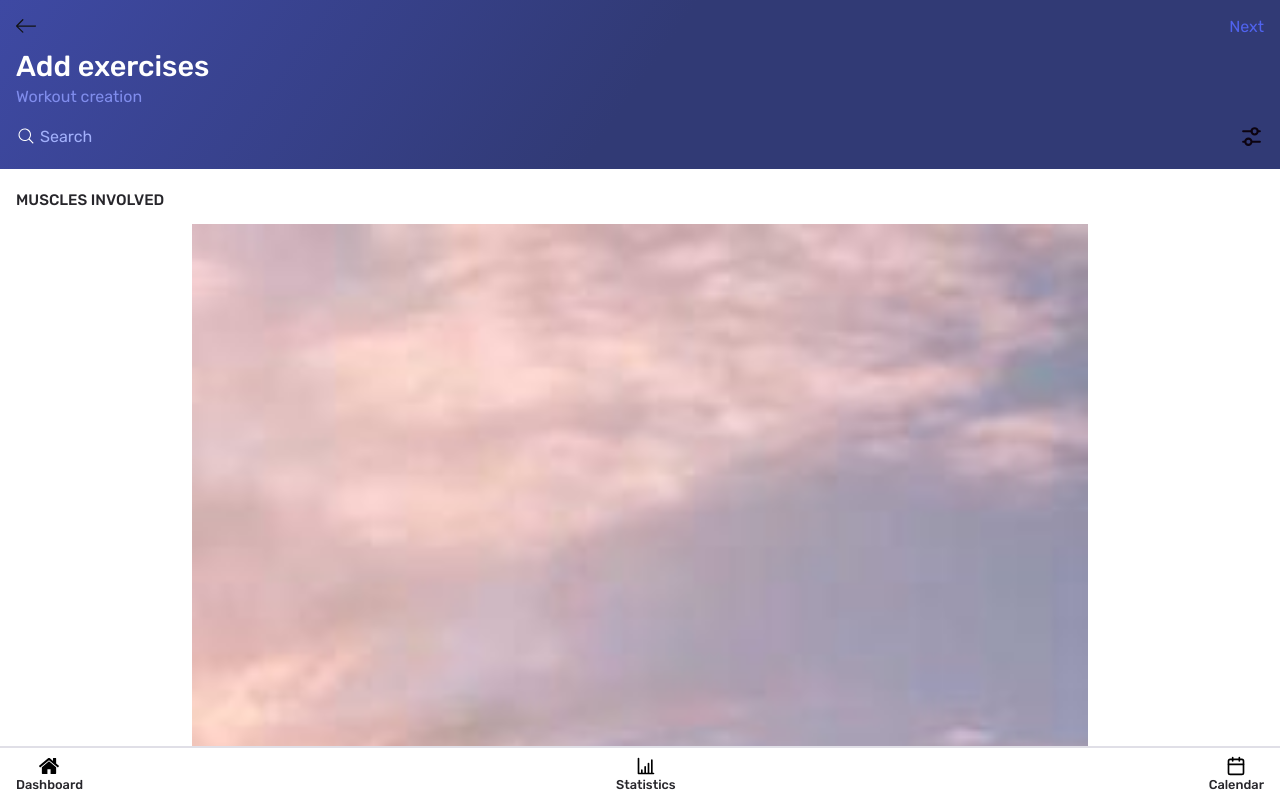
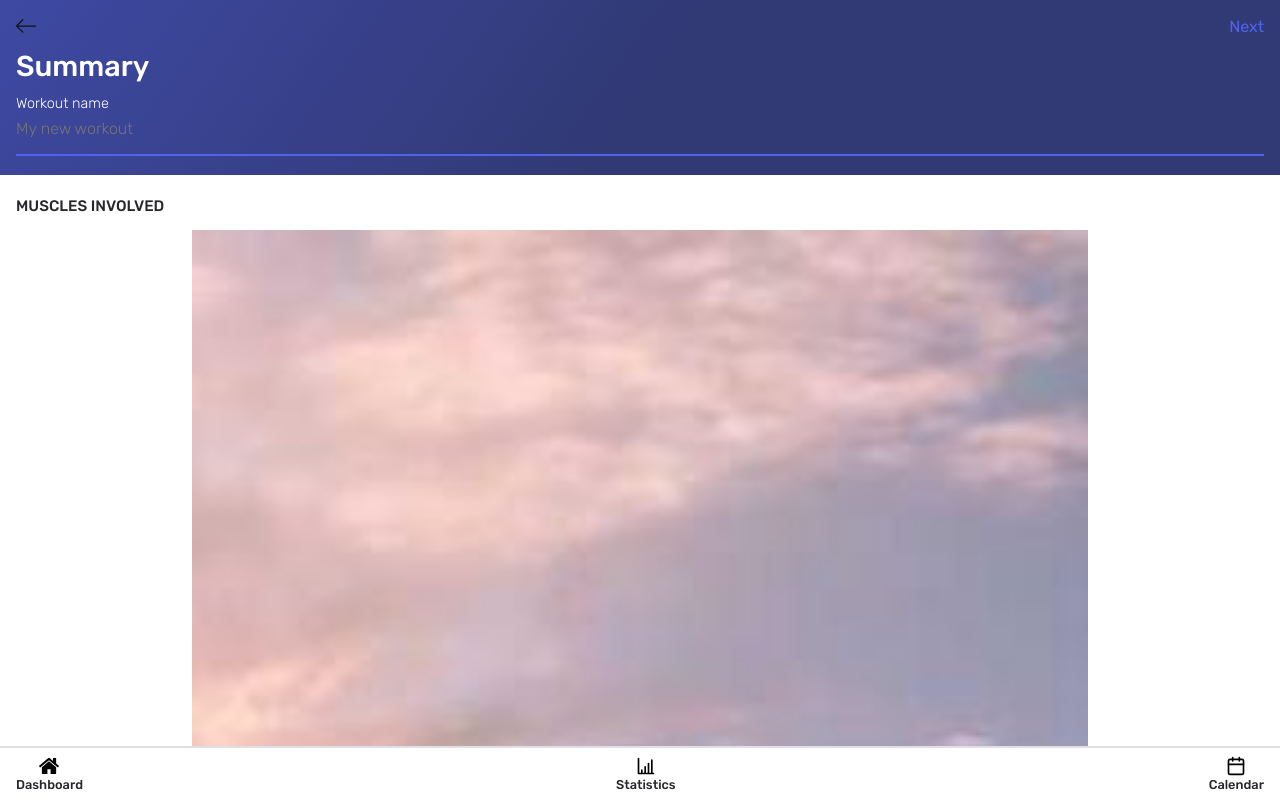
Before and after one commit to MichaelVanhoutte1/fit-avenue-frontend, a Next.js app: page /workout-creation in a window 1280 px wide. Both pictures are taken after a click on the picture 26 px from the left and 26 px from the top of the page. Built offline with nearby package versions, Linux system fonts and the light colour scheme.

Commit message:
created the correct actions for each step and updated some styling in workout creation

```diff
--- a/pages/workout-creation.tsx
+++ b/pages/workout-creation.tsx
@@ -23,6 +23,11 @@ import {
     ExercisesDiv,
     FinishButton,
     NextButton,
+    SwitchInput,
+    Label,
+    SwitchDiv,
+    NameInput,
+    WorkoutNameInputDiv,
 } from "../styles/pages/workout-creation";
 import Image from "next/image";
 
@@ -48,12 +53,34 @@ export default function Statistics() {
                     )}
                 </ImageDiv>
                 <TitleDiv>
-                    <Title isWhite content="Add exercises" />
-                    <SubTitle>Workout creation</SubTitle>
+                    <Title
+                        isWhite
+                        content={step === 1 ? "Add Exercises" : step === 2 ? "Add Sets" : "Summary"}
+                    />
+                    {step !== 3 ?? <SubTitle>Workout creation</SubTitle>}
                 </TitleDiv>
                 <ActionDiv>
-                    <Searchbar />
-                    <Image src="/images/icons/filter.svg" alt="profile" width={25} height={25} />
+                    {step === 1 ? (
+                        <>
+                            <Searchbar />
+                            <Image
+                                src="/images/icons/filter.svg"
+                                alt="profile"
+                                width={25}
+                                height={25}
+                            />
+                        </>
+                    ) : step === 2 ? (
+                        <SwitchDiv>
+                            <Label for="restTimer">Enable rest timer</Label>
+                            <SwitchInput id="restTimer" type="checkbox" />
+                        </SwitchDiv>
+                    ) : (
+                        <WorkoutNameInputDiv>
+                            <Label for="workoutName">Workout name</Label>
+                            <NameInput placeholder="My new workout" id="workoutName" type="text" />
+                        </WorkoutNameInputDiv>
+                    )}
                 </ActionDiv>
             </HeadDiv>
             {step === 1 ? (
--- a/styles/pages/workout-creation.ts
+++ b/styles/pages/workout-creation.ts
@@ -3,6 +3,7 @@ import { breakpoints, colors } from "../variables.styled";
 
 export const HeadDiv = styled.div`
     padding: 1rem 0 0 0;
+    min-height: 175px;
     justify-content: space-between;
     background: -webkit-linear-gradient(325deg, rgb(62, 73, 163) 0%, rgb(49, 58, 117) 50%);
     background: -o-linear-gradient(325deg, rgb(62, 73, 163) 0%, rgb(49, 58, 117) 50%);
@@ -109,3 +110,33 @@ export const FinishButton = styled.button`
     margin: 0 1rem 0 auto;
     color: ${colors.purple};
 `;
+
+export const SwitchInput = styled.input``;
+
+export const Label = styled.label`
+    color: ${colors.whiteText};
+    margin-right: 0.5rem;
+    font-size: 0.9rem;
+    font-weight: 300;
+`;
+
+export const SwitchDiv = styled.div`
+    margin: auto 0 auto auto;
+`;
+
+export const NameInput = styled.input`
+    background: transparent;
+    border: none;
+    margin-top: 0.5rem;
+    font-size: 1rem;
+    font-weight: 300;
+    outline: none;
+`;
+
+export const WorkoutNameInputDiv = styled.div`
+    display: flex;
+    flex-direction: column;
+    width: 100%;
+    border-bottom: 2px solid ${colors.purple};
+    padding-bottom: 1rem;
+`;
```
